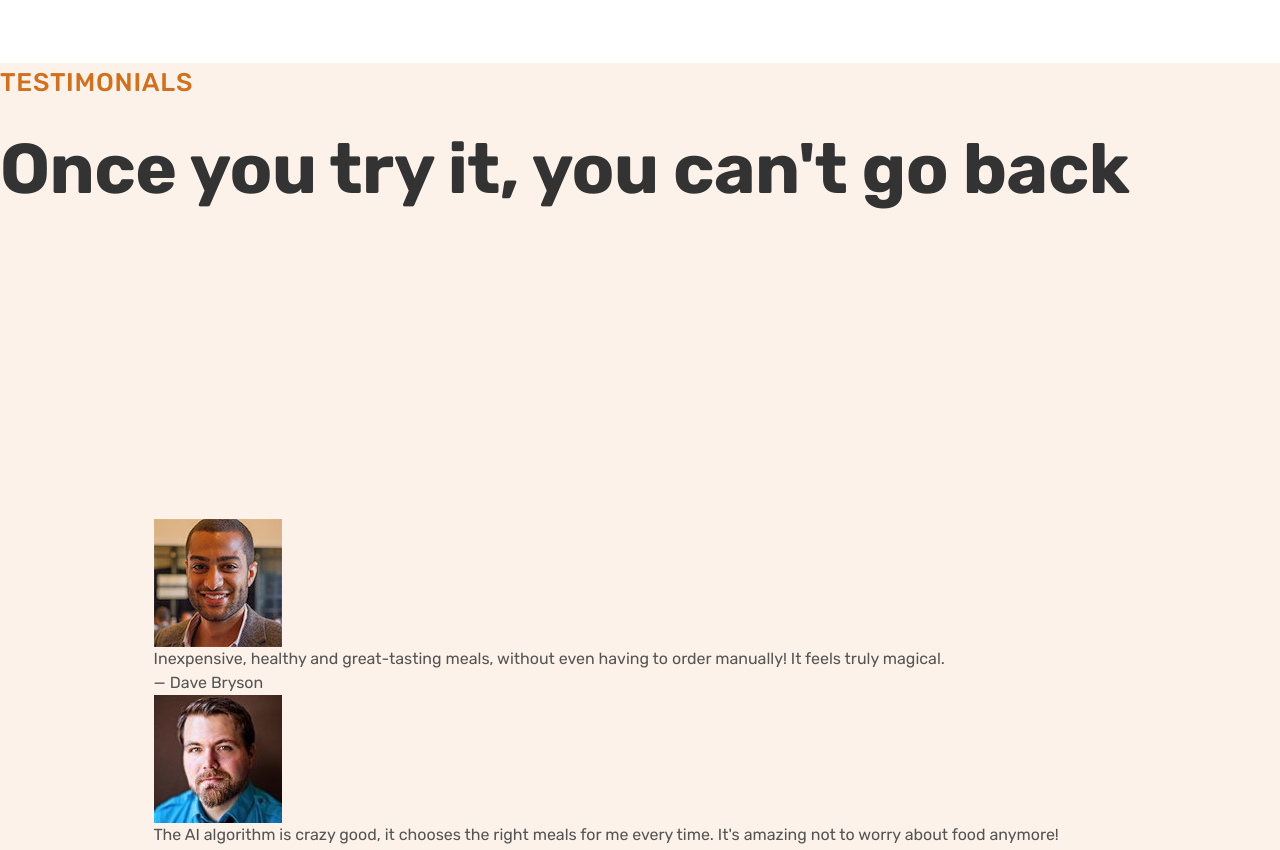
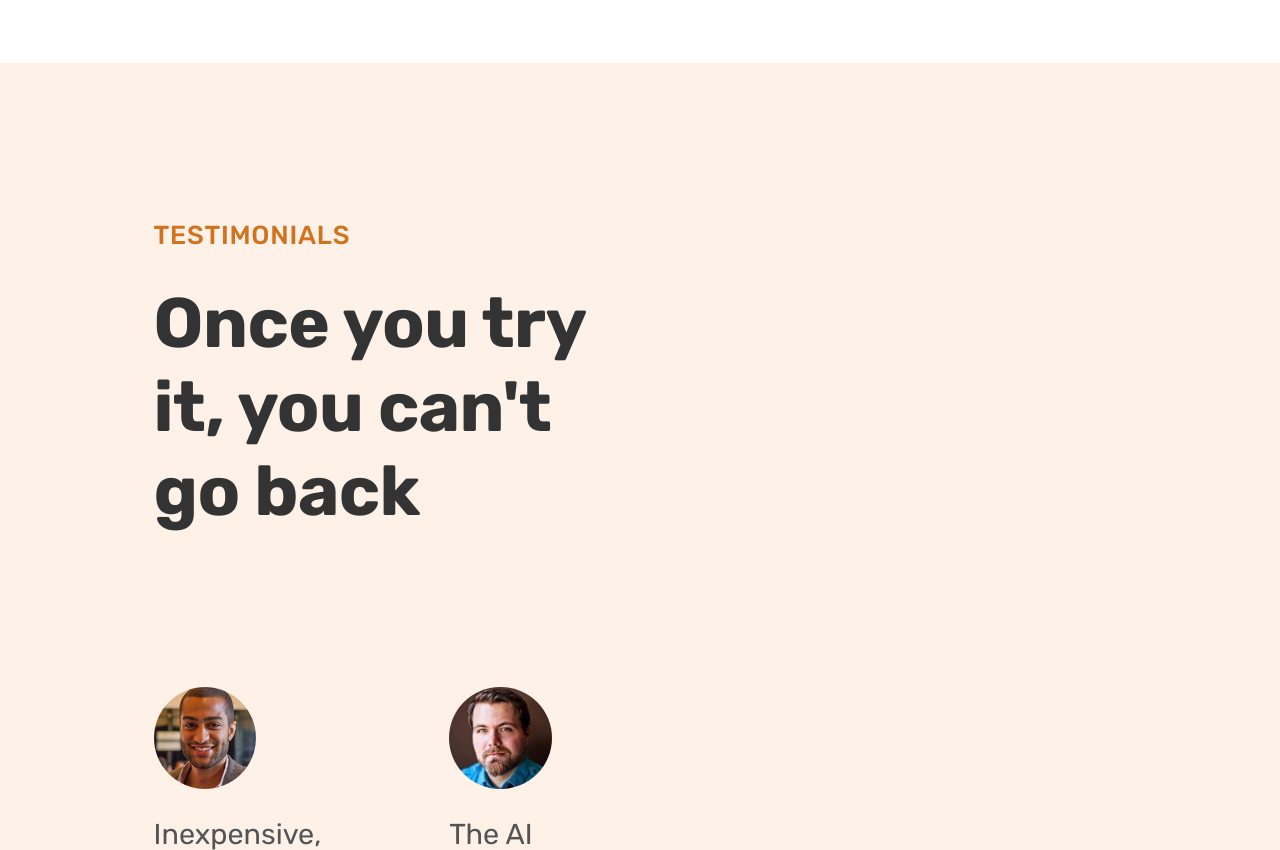
Before and after one commit to V-Carames/Omnifood, a website built with Vite: page index.html in a window 1280 px wide. Shown: the part 6520-7370 px from the top of the page. Built offline with nearby package versions, Linux system fonts and the light colour scheme.

Commit message:
Testimonial Section Styling Update

```diff
--- a/src/scss/base/_colors.scss
+++ b/src/scss/base/_colors.scss
@@ -11,6 +11,7 @@
   --color-grey: hsl(0, 0%, 33%);
   --color-grey-light: hsl(0, 0%, 87%);
   --color-grey-light--two: hsl(0, 0%, 53%);
+  --color-grey-light--three: hsl(0, 0%, 44%);
   --color-grey-dark: hsl(0, 0%, 20%);
 
   /* Hover Colors */
--- a/src/scss/base/_typography.scss
+++ b/src/scss/base/_typography.scss
@@ -5,6 +5,7 @@
   /* Font Sizes */
   --font-size-19: 1.2rem;
   --font-size-22: 1.38rem;
+  --font-size-26: 1.63rem;
   --font-size-29: 1.8rem;
   --font-size-32: 2rem;
   --font-size-38: 2.38rem;
--- a/src/scss/sections/_testimonialsSection.scss
+++ b/src/scss/sections/_testimonialsSection.scss
@@ -1,34 +1,87 @@
 .testimonials-section {
-  background-color: #fdf2e9;
-  // display: grid;
-  // grid-template-columns: 55fr 45fr;
-  // align-items: center;
+  background-color: var(--color-secondary--two);
+
+  &__container {
+    display: grid;
+    grid-template-columns: 55fr 45fr;
+    align-items: center;
+  }
 
   &__header {
     &-heading {
       display: block;
-      font-size: 1.6rem;
-      font-weight: 500;
-      color: #cf711f;
+
+      font-size: var(--font-size-26);
+      font-weight: var(--font-weight-500);
+      letter-spacing: 0.75px;
       text-transform: uppercase;
+      color: var(--color-hover--one);
+
       margin-bottom: 1.6rem;
-      letter-spacing: 0.75px;
     }
 
     &-text {
-      font-size: 4.4rem;
+      font-size: var(--font-size-70);
+      font-weight: var(--font-weight-700);
       line-height: 1.2;
+      letter-spacing: -0.5px;
+      color: var(--color-grey-dark);
+
       margin-bottom: 9.6rem;
-
-      font-weight: 700;
-      color: #333;
-      /* color: #45260a; */
-      /* color: #343a40; */
-      letter-spacing: -0.5px;
     }
   }
 
-  &__testimonials {
+  &__content {
     padding: 9.6rem;
   }
+
+  &__testimonials {
+    display: grid;
+    grid-template-columns: 1fr 1fr;
+    row-gap: 4.8rem;
+    column-gap: 8rem;
+  }
 }
+
+.testimonials-section__testimonial {
+  &-image {
+    width: 6.4rem;
+    border-radius: 50%;
+    margin-bottom: 1.2rem;
+  }
+
+  &-quote {
+    max-width: 39ch;
+
+    font-size: var(--font-size-29);
+    line-height: 1.8;
+    margin-bottom: 1.6rem;
+  }
+
+  &-name {
+    font-size: var(--font-size-26);
+    color: var(--color-grey-light--three);
+  }
+}
+
+.testimonials-section__gallery {
+  display: grid;
+  grid-template-columns: repeat(3, 1fr);
+  gap: 1.6rem;
+
+  padding: 1.6rem;
+
+  &-item {
+    overflow: hidden;
+
+    & img {
+      display: block;
+      width: 100%;
+      transition: all 0.4s;
+
+      &:hover {
+        transform: scale(1.1);
+      }
+    }
+  }
+}
```
